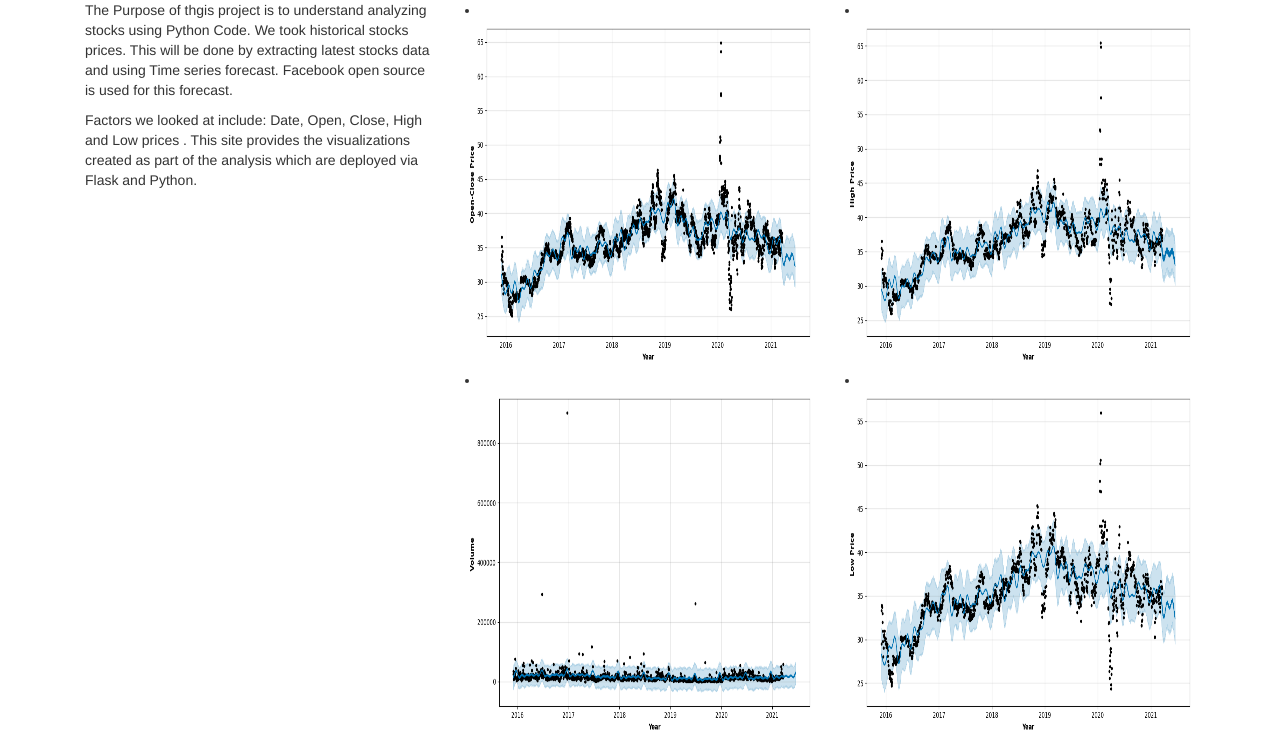
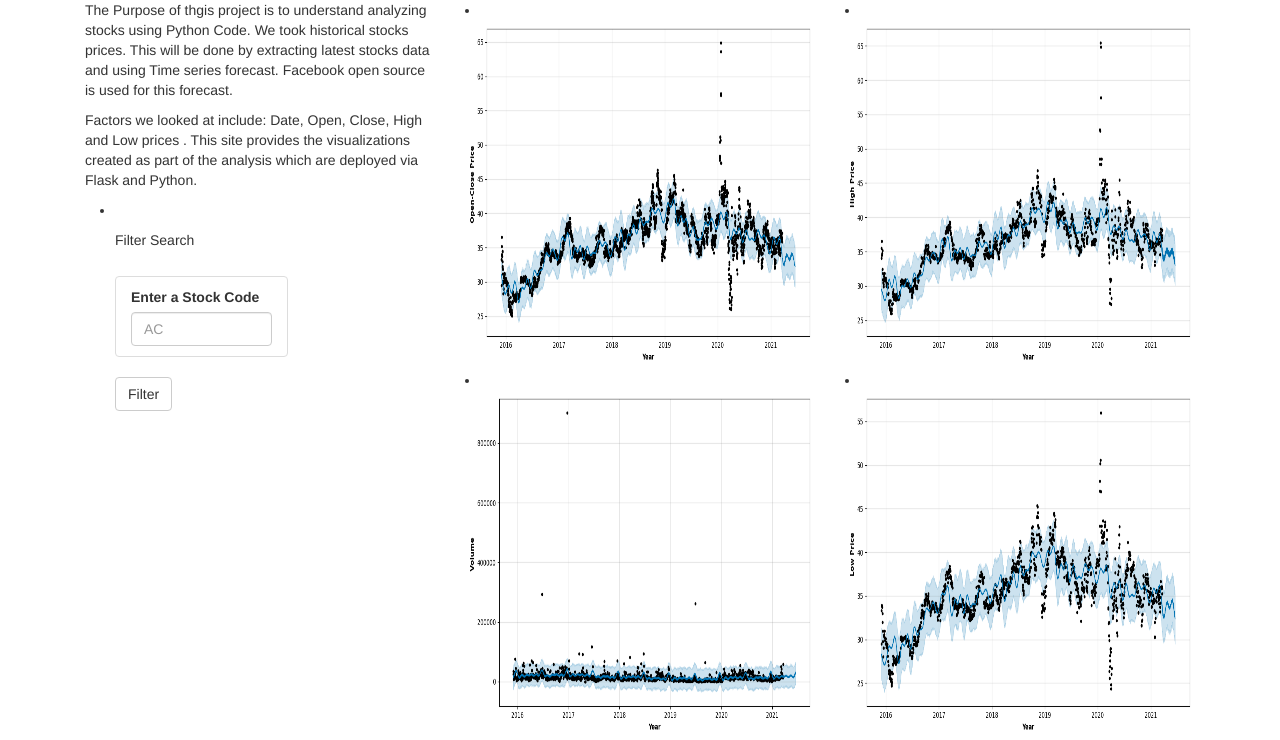
Before and after one commit to ahmadfarouk/FinalProject, a Python web app: template Template/index.html in a window 1280 px wide. Shown: the part 145-885 px from the top of the page. Run offline with Jinja, Linux system fonts and the light colour scheme; the template is opened without the code that fills it, so the values that code supplies are empty; some libraries are stand-ins or nearby versions.

Commit message:
Update index.html

```diff
--- a/Template/index.html
+++ b/Template/index.html
@@ -16,11 +16,7 @@
     <div class="row">
         <div class="col-md-1">
 
-            <nav class="navbar navbar-light">
-                <a class="navbar-brand" href="/" style="color: white">
-                    <span class="mb-0 h6"></span>&nbsp;Netflix&nbsp;</a></span>
-                </a>
-            </nav>
+
     </div>
     <div class="col-md-9">
     </div>
@@ -51,6 +47,9 @@
     </div>
   </div>
 
+
+
+
     <div class="container">
       <div class="row">
         <div class="col-md-7">
@@ -59,23 +58,40 @@
         </div>
         <div class="col-md-5">
           <h2>&nbsp;Visualization&nbsp;
+
+
         </div>
 
       </div>
 
 
         <div class="row">
-          <!--div class="col-md-2">
-            <li>
-              <img src="..\static\images\fig1.PNG" width="180" height="200">
-            </li>
-          </div-->
+
 
 
           <div class="col-md-4">
             <p>The Purpose of thgis project is to understand analyzing stocks using Python Code. We took historical stocks prices.
               This will be done by extracting latest stocks data and using Time series forecast. Facebook open source is used for this forecast.</p>
             <p>Factors we looked at include: Date, Open, Close, High and Low prices . This site provides the visualizations created as part of the analysis which are deployed via Flask and Python.</p>
+
+            <div class="col-md-8">
+              <li>
+               <div class="panel-heading">Filter Search</div>
+            <div class="panel-body">
+              <form id="form">
+
+                <div class="form-group">
+                  <ul class="list-group" id="filters">
+                    <li class="filter list-group-item">
+                      <label for="city">Enter a Stock Code</label>
+                        <input class="form-control" id="city" type="text" placeholder="AC">
+                    </li>
+                  </ul>
+                </div>
+                <button id="filter-btn" type="button" class="btn btn-default">Filter</button>
+              </form>
+              </li>
+            </div>
           </div>
 
 
@@ -109,6 +125,8 @@
           </div>
 
 
+
+
     </div>
     </div>
 <script src="https://cdn.plot.ly/plotly-latest.min.js"></script>
```
